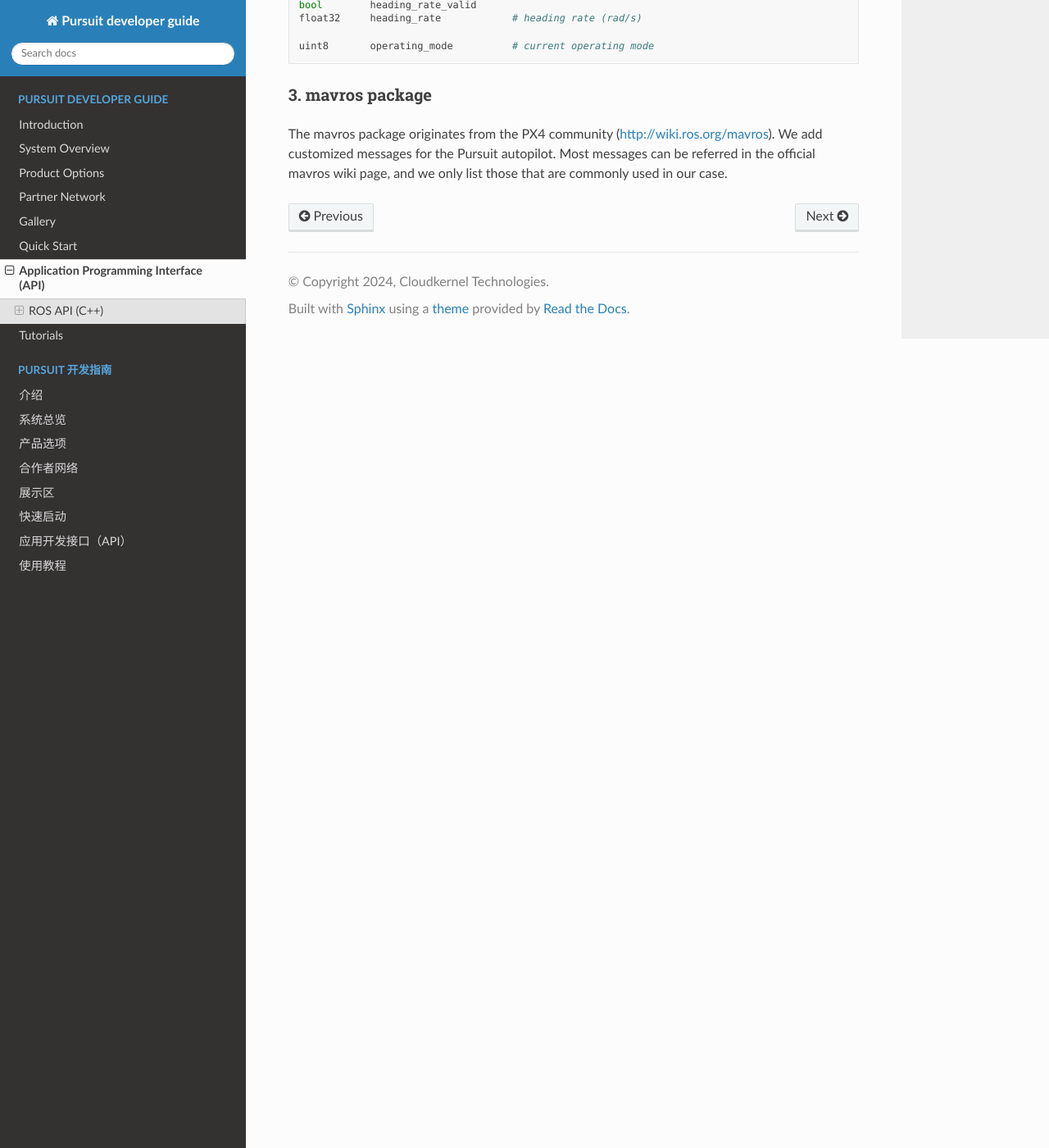
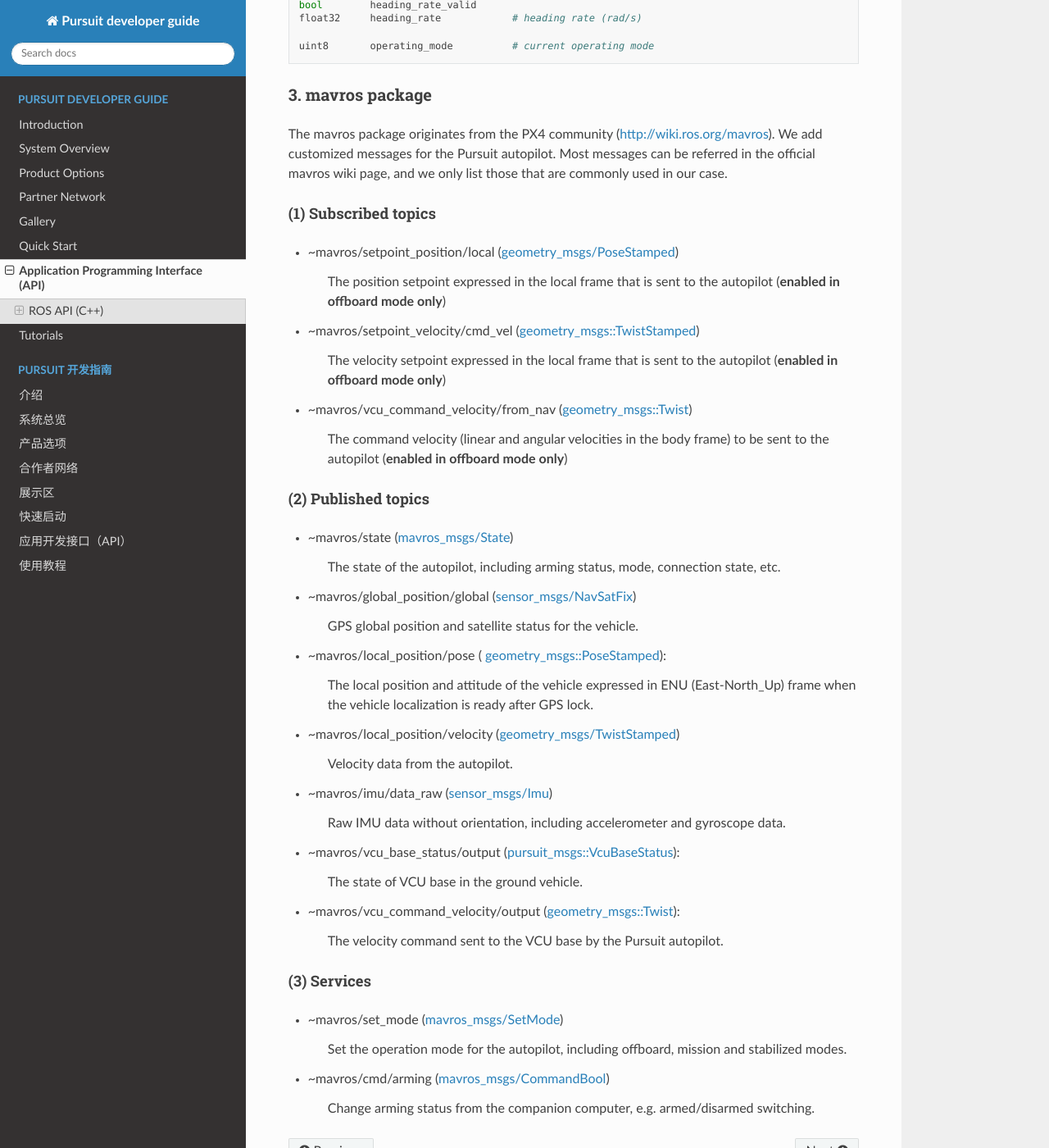
Before and after one commit to cloudkernel-tech/pursuit-guide, a Sphinx documentation site: the page built from docs/api.rst, in a window 1280 px wide and 1400 px high, scrolled down 2573 px. Shown: the whole window at 82% size. Built offline with Sphinx 7.4.7 and the Read the Docs theme 2.0.0, drawn with Linux system fonts in a browser that asks for light colours.

Commit message:
minor update

```diff
--- a/docs/api.rst
+++ b/docs/api.rst
@@ -132,3 +132,61 @@
 
 The mavros package originates from the PX4 community (`<http://wiki.ros.org/mavros>`_). We add customized messages for the Pursuit autopilot. Most messages can be referred in the official mavros wiki page,
 and we only list those that are commonly used in our case.
+
+(1) Subscribed topics
+""""""""""""""""""""""""
+- ~mavros/setpoint_position/local (`geometry_msgs/PoseStamped <http://docs.ros.org/en/api/geometry_msgs/html/msg/PoseStamped.html>`_)
+
+    The position setpoint expressed in the local frame that is sent to the autopilot (**enabled in offboard mode only**)
+
+- ~mavros/setpoint_velocity/cmd_vel (`geometry_msgs::TwistStamped <http://docs.ros.org/en/api/geometry_msgs/html/msg/Twist.html>`_)
+
+    The velocity setpoint expressed in the local frame that is sent to the autopilot (**enabled in offboard mode only**)
+
+- ~mavros/vcu_command_velocity/from_nav (`geometry_msgs::Twist <https://docs.ros.org/en/jade/api/geometry_msgs/html/msg/Twist.html>`_)
+
+    The command velocity (linear and angular velocities in the body frame) to be sent to the autopilot (**enabled in offboard mode only**)
+
+
+(2) Published topics
+""""""""""""""""""""""""
+
+- ~mavros/state (`mavros_msgs/State <http://docs.ros.org/en/api/mavros_msgs/html/msg/State.html>`_)
+
+        The state of the autopilot, including arming status, mode, connection state, etc.
+
+- ~mavros/global_position/global (`sensor_msgs/NavSatFix <http://docs.ros.org/en/api/sensor_msgs/html/msg/NavSatFix.html>`_)
+
+        GPS global position and satellite status for the vehicle.
+
+- ~mavros/local_position/pose ( `geometry_msgs::PoseStamped <https://docs.ros.org/en/melodic/api/geometry_msgs/html/msg/PoseStamped.html>`_):
+
+        The local position and attitude of the vehicle expressed in ENU (East-North_Up) frame when the vehicle localization is ready after GPS lock.
+
+- ~mavros/local_position/velocity (`geometry_msgs/TwistStamped <http://docs.ros.org/en/api/geometry_msgs/html/msg/TwistStamped.html>`_)
+
+        Velocity data from the autopilot.
+
+- ~mavros/imu/data_raw (`sensor_msgs/Imu <http://docs.ros.org/en/api/sensor_msgs/html/msg/Imu.html>`_)
+
+        Raw IMU data without orientation, including accelerometer and gyroscope data.
+
+- ~mavros/vcu_base_status/output (`pursuit_msgs::VcuBaseStatus <https://gitee.com/cloudkernel-tech/pursuit_msgs/blob/main/msg/VcuBaseStatus.msg>`_):
+
+        The state of VCU base in the ground vehicle.
+
+- ~mavros/vcu_command_velocity/output (`geometry_msgs::Twist <https://docs.ros.org/en/melodic/api/geometry_msgs/html/msg/Twist.html>`_):
+
+        The velocity command sent to the VCU base by the Pursuit autopilot.
+
+
+(3) Services
+""""""""""""""""""""""""""""
+
+- ~mavros/set_mode (`mavros_msgs/SetMode <http://docs.ros.org/en/api/mavros_msgs/html/srv/SetMode.html>`_)
+
+        Set the operation mode for the autopilot, including offboard, mission and stabilized modes.
+
+- ~mavros/cmd/arming (`mavros_msgs/CommandBool <http://docs.ros.org/en/api/mavros_msgs/html/srv/CommandBool.html>`_)
+
+        Change arming status from the companion computer, e.g. armed/disarmed switching.
```
